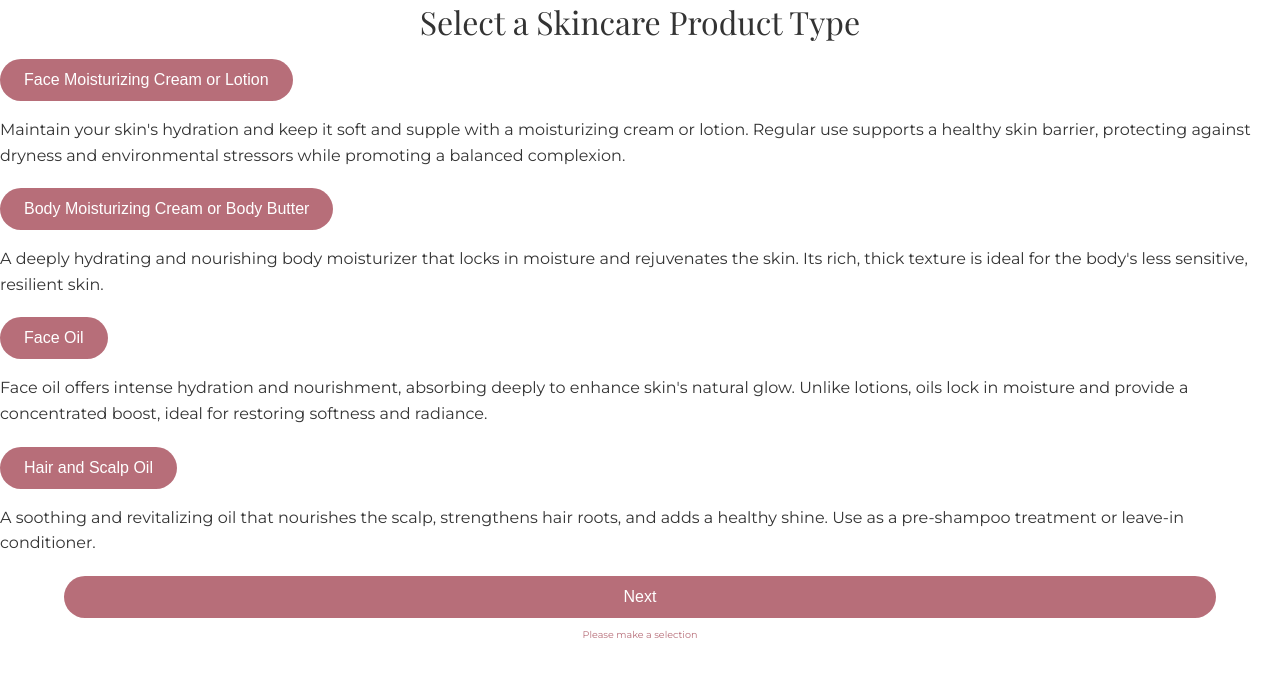
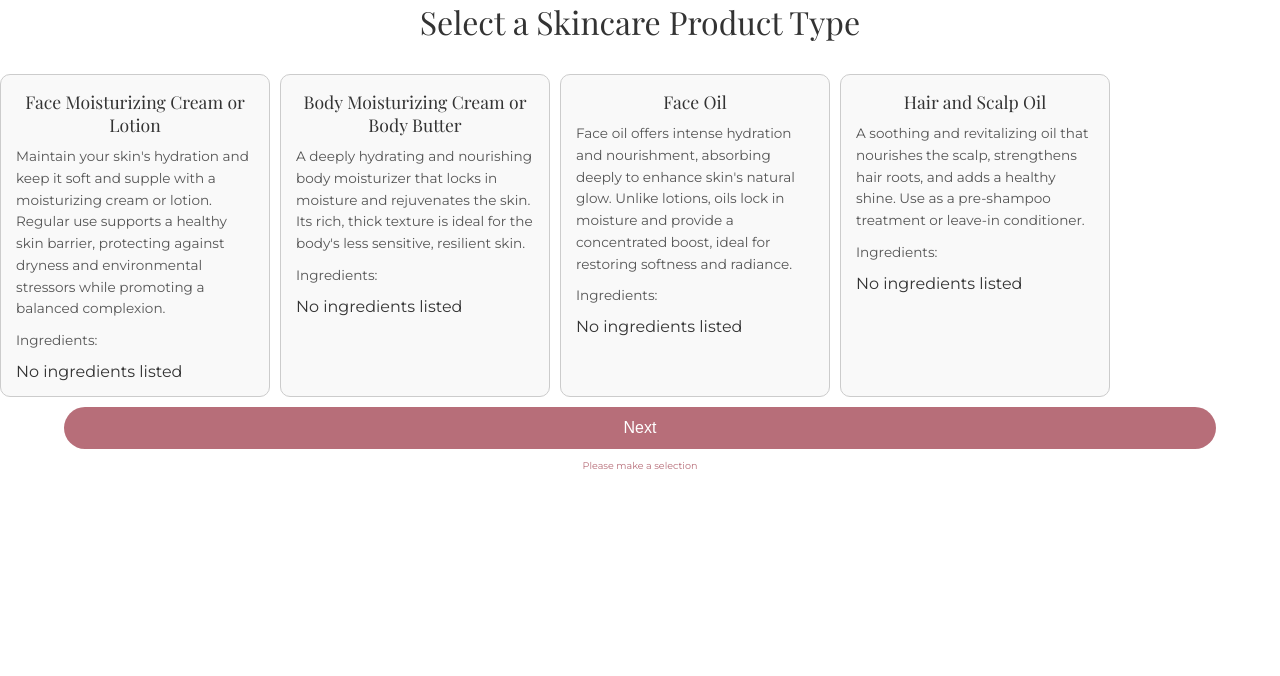
Before and after one commit to cwkoss/skincare, a React (Create React App) app: page /#/product in a window 1280 px wide. Shown: the top 676 px of the page. Built offline with nearby package versions, Linux system fonts and the light colour scheme; no server answers.

Commit message:
Product page users scrollcontainer

```diff
--- a/src/Product.js
+++ b/src/Product.js
@@ -1,118 +1,74 @@
-import React, { useState } from 'react';
+import React, { useState, useRef } from 'react';
 import { useNavigate } from 'react-router-dom';
-import ingredients from './ingredients';
 import { updateSession } from './sessionUtils';
 import Layout from './Layout';
 import { useRecipe } from './RecipeContext';
-
-const getAqueousIngredients = () => {
-    const aqueousIngredients = [];
-    Object.entries(ingredients).forEach(([key, ingredient]) => {
-        if (ingredient.hlb > 16) {
-            aqueousIngredients.push(key);
-        }
-    });
-    return aqueousIngredients;
-};
+import ScrollContainer from './ScrollContainer';
 
 
 export const skincareProducts = {
-    "Face Moisturizing Cream or Lotion": {
-        description: "Maintain your skin's hydration and keep it soft and supple with a moisturizing cream or lotion. Regular use supports a healthy skin barrier, protecting against dryness and environmental stressors while promoting a balanced complexion.",
+  'Face Moisturizing Cream or Lotion': {
+    description:
+      "Maintain your skin's hydration and keep it soft and supple with a moisturizing cream or lotion. Regular use supports a healthy skin barrier, protecting against dryness and environmental stressors while promoting a balanced complexion.",
     mustIncludeIngredients: [],
-        typeOrder: ["emulsifier", "carrier", "aqueous", "active", "fragrance", "preservative"],
+    typeOrder: [
+      'emulsifier',
+      'carrier',
+      'aqueous',
+      'active',
+      'fragrance',
+      'preservative',
+    ],
   },
-    "Body Moisturizing Cream or Body Butter": {
-        description: "A deeply hydrating and nourishing body moisturizer that locks in moisture and rejuvenates the skin. Its rich, thick texture is ideal for the body's less sensitive, resilient skin.",
+  'Body Moisturizing Cream or Body Butter': {
+    description:
+      'A deeply hydrating and nourishing body moisturizer that locks in moisture and rejuvenates the skin. Its rich, thick texture is ideal for the body\'s less sensitive, resilient skin.',
     mustIncludeIngredients: [],
-        typeOrder: ["emulsifier", "carrier", "aqueous", "active", "fragrance", "preservative"],
+    typeOrder: [
+      'emulsifier',
+      'carrier',
+      'aqueous',
+      'active',
+      'fragrance',
+      'preservative',
+    ],
   },
-    "Face Oil": {
-        description: "Face oil offers intense hydration and nourishment, absorbing deeply to enhance skin's natural glow. Unlike lotions, oils lock in moisture and provide a concentrated boost, ideal for restoring softness and radiance.",
+  'Face Oil': {
+    description:
+      "Face oil offers intense hydration and nourishment, absorbing deeply to enhance skin's natural glow. Unlike lotions, oils lock in moisture and provide a concentrated boost, ideal for restoring softness and radiance.",
     mustIncludeIngredients: [],
-        typeOrder: ["carrier", "fragrance"],
+    typeOrder: ['carrier', 'fragrance'],
   },
-    "Hair and Scalp Oil": {
-        description: "A soothing and revitalizing oil that nourishes the scalp, strengthens hair roots, and adds a healthy shine. Use as a pre-shampoo treatment or leave-in conditioner.",
+  'Hair and Scalp Oil': {
+    description:
+      'A soothing and revitalizing oil that nourishes the scalp, strengthens hair roots, and adds a healthy shine. Use as a pre-shampoo treatment or leave-in conditioner.',
     mustIncludeIngredients: [],
-        typeOrder: ["carrier", "fragrance"],
+    typeOrder: ['carrier', 'fragrance'],
   },
 };
-
-/*
-export const skincareProducts = {
-    "Daytime Face Moisturizing Cream with SPF": {
-        description: "An invigorating morning cream that hydrates your skin while providing sun protection with natural zinc oxide, perfect for applying after your morning cleanse to keep your skin soft and shielded throughout the day.",
-        bannedIngredients: ["Retinyl Palmitate"],
-        mustIncludeIngredients: ["Zinc Oxide"],
-        typeOrder: ["carrier", "aqueous", "active", "fragrance", "preservative", "emulsifier"],
-    },
-    "AM/PM Face Moisturizing Cream (No SPF)": {
-        description: "Ideal for night-time nourishment or for daytime use under your preferred sunscreen, design a cream that will deeply moisturizes your skin, leaving it feeling smooth and refreshed",
-        bannedIngredients: ["Retinyl Palmitate"],
-        mustIncludeIngredients: [],
-        typeOrder: ["carrier", "aqueous", "active", "fragrance", "preservative", "emulsifier"],
-    },
-    "Before Bed Face Moisturizing Cream": {
-        description: "A deeply nourishing cream that will hydrate your skin while you sleep, leaving it feeling soft and refreshed in the morning.",
-        bannedIngredients: [],
-        mustIncludeIngredients: [],
-        typeOrder: ["carrier", "aqueous", "active", "fragrance", "preservative", "emulsifier"],
-    },
-    "Body Moisturizing Cream or Body Butter": {
-        description: "Build a deeply hydrading and nourishing to lock in moisture and rejuvenate the skin. Body moisturizers are typically richer and thicker in texture than facial moisturizers, designed to hydrate the less sensitive, more robust skin of the body.",
-        bannedIngredients: [],
-        mustIncludeIngredients: [],
-        typeOrder: ["carrier", "aqueous", "active", "fragrance", "preservative", "emulsifier"],
-    },
-    "Face Oil": {
-        description: "Formulate an oil to deeply nourish and rejuvenate your skin, best used in combination with a separate SPF product during the day to ensure full sun protection while maintaining radiant skin.",
-        bannedIngredients: getAqueousIngredients(),
-        mustIncludeIngredients: [],
-        typeOrder: ["carrier", "fragrance", "preservative"],
-    },
-    "Hair and Scalp Oil": {
-        description: "Formulate a soothing and revitalizing hair and scalp oil to nourish your scalp, strengthen hair roots, and add a healthy shine to your hair.  Use as a pre-shampoo treatment or as a leave-in conditioner.",
-        bannedIngredients: getAqueousIngredients(),
-        mustIncludeIngredients: [],
-        typeOrder: ["carrier", "fragrance", "preservative"],
-    },
-};*/
 
 function Product() {
   const { dispatch } = useRecipe();
   const navigate = useNavigate();
   const [selectedProduct, setSelectedProduct] = useState('');
+  const itemRefs = useRef([]);
 
   const updateProductData = (newProductData) => {
     dispatch({ type: 'SET_PRODUCT_DATA', payload: newProductData });
   };
 
+  const productItems = Object.entries(skincareProducts).map(([key, value]) => ({
+    title: key,
+    description: value.description,
+  }));
 
+  const handleSelection = (item, index) => {
+    setSelectedProduct(item.title);
 
-    /*
-        "Daytime Face Moisturizing Cream with SPF": "An invigorating morning cream that hydrates your skin while providing sun protection with natural zinc oxide, perfect for applying after your morning cleanse to keep your skin soft and shielded throughout the day.",
-        "AM/PM Face Moisturizing Cream (No SPF)": "Ideal for night-time nourishment or for daytime use under your preferred sunscreen, design a cream that will deeply moisturizes your skin, leaving it feeling smooth and refreshed",
-        "Before Bed Face Moisturizing Cream": "A deeply nourishing cream that will hydrate your skin while you sleep, leaving it feeling soft and refreshed in the morning.",
-        "Body Moisturizing Cream or Body Butter": "Build a deeply hydrading and nourishing to lock in moisture and rejuvenate the skin. Body moisturizers are typically richer and thicker in texture than facial moisturizers, designed to hydrate the less sensitive, more robust skin of the body.",
-        //toner: "Applied after cleansing, toner helps to remove any remaining impurities and balances the pH of the skin.",
-        //serum: "Highly concentrated with active ingredients, serums target specific skin concerns such as aging, hydration, or brightening.",
-        //moisturizer: "Hydrates the skin and locks in moisture. It can come in various forms like lotions, creams, and gels.",
-        //sunscreen: "Protects the skin from harmful UV rays. It's essential for preventing sun damage, aging, and skin cancer.",
-        // exfoliant: "Removes dead skin cells from the surface of the skin, promoting a smoother and clearer complexion.",
-        //eyeCream: "Specifically formulated for the delicate eye area, it targets concerns like dark circles, puffiness, and wrinkles.",
-        //mask: "Used occasionally to address specific skin concerns. Masks can hydrate, detoxify, or provide anti-aging benefits.",
-        //"Lotion" : "A lightweight moisturizer, often used for normal to oily skin, providing hydration without being too heavy.",
-        //"Cream": "Thicker than lotion, creams are ideal for dry skin as they provide more intensive moisturization.",
-        //"Butter": "Even thicker than creams, butters are used for very dry skin areas, providing deep nourishment and hydration.",
-        //"Balm": "A dense, oil-based product, balms are used for intense healing and protection, often in specific areas.",
-        "Face Oil": "Formulate an oil to deeply nourish and rejuvenate your skin, best used in combination with a separate SPF product during the day to ensure full sun protection while maintaining radiant skin.",
-        "Hair and Scalp Oil":"Formulate a soothing and revitalizing hair and scalp oil to nourish your scalp, strengthen hair roots, and add a healthy shine to your hair.  Use as a pre-shampoo treatment or as a leave-in conditioner.",
-        //cleanser: "Used to remove dirt, oil, and makeup from the skin. It helps in keeping the pores clear and the skin clean.",
-    };*/
-
-    const handleSelection = (product) => {
-        setSelectedProduct(product);
+    // Scroll the selected item into view
+    if (itemRefs.current[index]) {
+      itemRefs.current[index].scrollIntoView({ behavior: 'smooth', inline: 'center' });
+    }
   };
 
   const handleSubmit = (e) => {
@@ -125,25 +81,19 @@ function Product() {
   };
 
   return (
-        <Layout title="Select a Skincare Product Type"
+    <Layout
+      title="Select a Skincare Product Type"
       handleSubmit={handleSubmit}
       isSubmitDisabled={!selectedProduct}
-                buttonText="Next">
-            <div className="product-container">
-                <form onSubmit={handleSubmit}>
-                    {Object.entries(skincareProducts).map(([key, value]) => (
-                        <div key={key}>
-                            <button type="button" onClick={() => handleSelection(key)}
-                                className={selectedProduct === key ? 'selected' : ''}>
-                                {key.charAt(0).toUpperCase() + key.slice(1)}
-                            </button>
-                            <p className={selectedProduct === key ? 'selected' : ''}>
-                                {value.description}
-                            </p>
-                        </div>
-                    ))}
-                </form>
-            </div>
+      buttonText="Next"
+    >
+      <ScrollContainer
+        items={productItems}
+        handleSelection={handleSelection}
+        selectedItem={selectedProduct}
+        isMultipleSelection={false}
+        itemRefs={itemRefs}
+      />
     </Layout>
   );
 }
```
Lines whose indentation alone changed are shown as unchanged.
